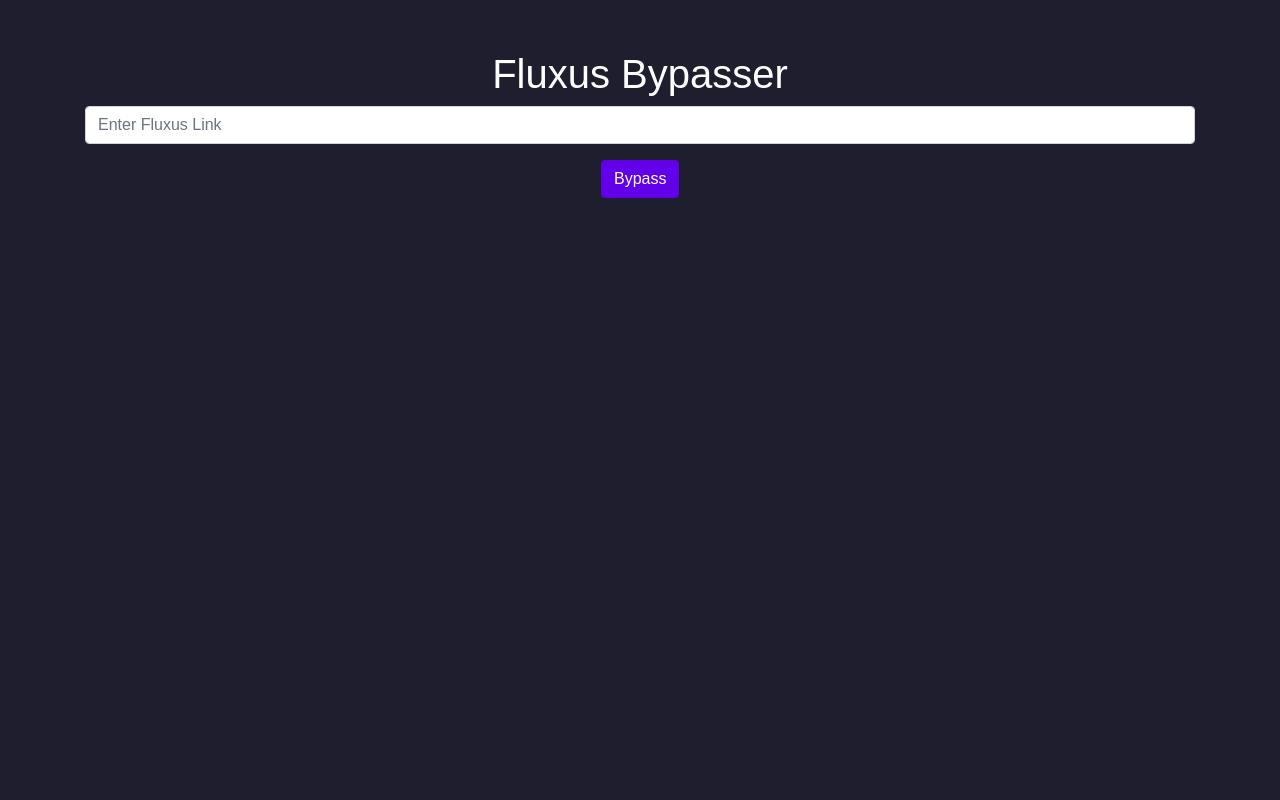
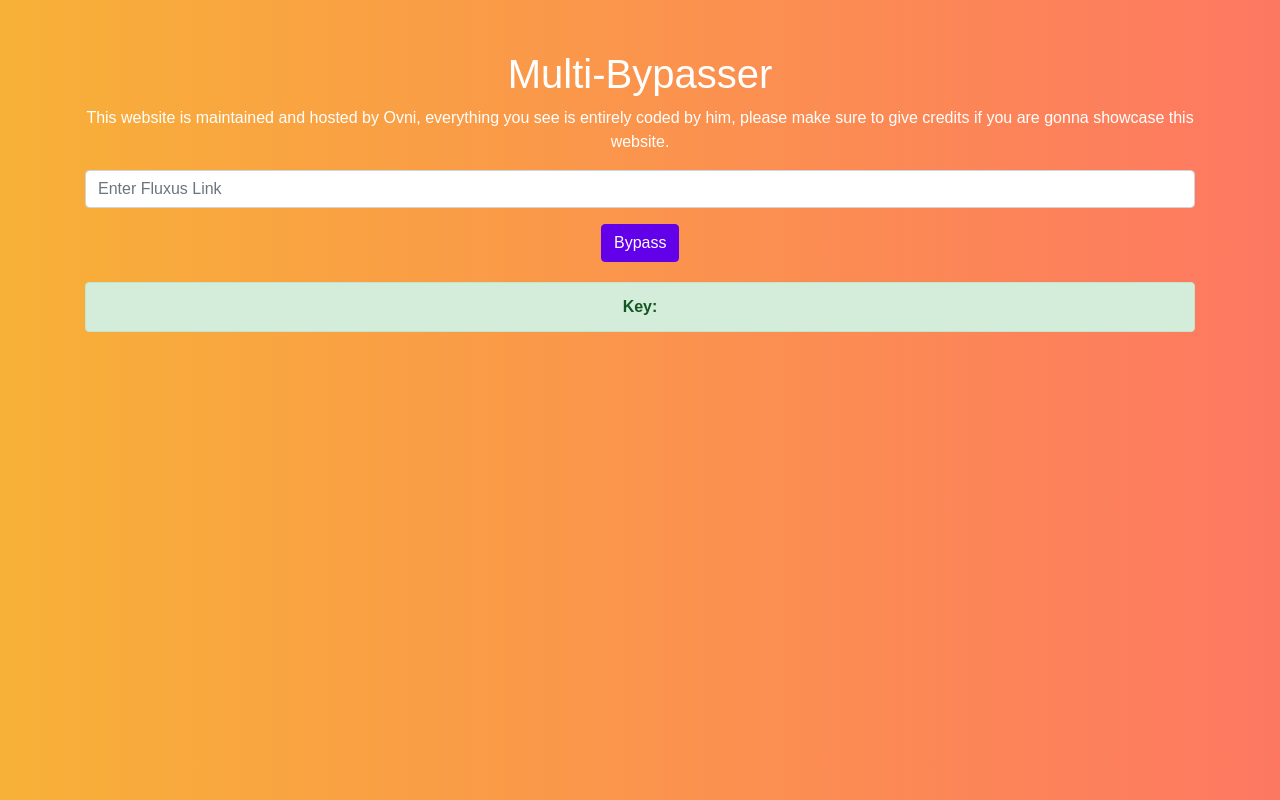
Before and after one commit to bdfdeveloping/bdfdeveloping.github.io, a plain HTML site: page index.html in a window 1280 px wide. Drawn offline with nearby package versions, Linux system fonts and the light colour scheme.

Commit message:
Update index.html

```diff
--- a/index.html
+++ b/index.html
@@ -3,7 +3,7 @@
 <head>
     <meta charset="UTF-8">
     <meta name="viewport" content="width=device-width, initial-scale=1.0">
-    <title>Fluxus Bypasser</title>
+    <title>Multi-Bypasser</title>
     <link rel="stylesheet" href="https://stackpath.bootstrapcdn.com/bootstrap/4.5.2/css/bootstrap.min.css">
     <link rel="stylesheet" href="https://cdnjs.cloudflare.com/ajax/libs/animate.css/4.1.1/animate.min.css">
     <style>
@@ -11,9 +11,12 @@
             background-color: #1e1e2f;
             color: #ffffff;
             font-family: Arial, sans-serif;
+            overflow: hidden;
         }
         .container {
             margin-top: 50px;
+            position: relative;
+            z-index: 1;
         }
         .btn-primary {
             background-color: #6200ea;
@@ -21,13 +24,36 @@
         }
         .result {
             margin-top: 20px;
-            display: none;
+            opacity: 0;
+            animation: fadeIn 0.5s ease-in-out forwards;
+        }
+        @keyframes fadeIn {
+            0% { opacity: 0; }
+            100% { opacity: 1; }
+        }
+        .background {
+            position: absolute;
+            top: 0;
+            left: 0;
+            width: 100%;
+            height: 100%;
+            background: linear-gradient(270deg, #ff6b6b, #f7b733, #f7b733, #ff6b6b);
+            background-size: 400% 400%;
+            animation: gradient 15s ease infinite;
+            z-index: 0;
+        }
+        @keyframes gradient {
+            0% { background-position: 0% 50%; }
+            50% { background-position: 100% 50%; }
+            100% { background-position: 0% 50%; }
         }
     </style>
 </head>
 <body>
+    <div class="background"></div>
     <div class="container text-center">
-        <h1 class="animate__animated animate__fadeInDown">Fluxus Bypasser</h1>
+        <h1 class="animate__animated animate__fadeInDown">Multi-Bypasser</h1>
+        <p>This website is maintained and hosted by Ovni, everything you see is entirely coded by him, please make sure to give credits if you are gonna showcase this website.</p>
         <form id="bypassForm">
             <div class="form-group">
                 <input type="url" id="urlInput" class="form-control" placeholder="Enter Fluxus Link" required>
@@ -43,15 +69,19 @@
         document.getElementById('bypassForm').addEventListener('submit', function(e) {
             e.preventDefault();
             const url = document.getElementById('urlInput').value;
-            const apiUrl = `https://bypass-beta.vercel.app/api/bypass?url=${encodeURIComponent(url)}`;
+            const apiUrl = `https://shouko-api.neyoshiiuem.workers.dev/bypass?link=${encodeURIComponent(url)}`;
+            const apiKey = 'rowansexygirllgbtcornhub18apikey';
 
-            fetch(apiUrl)
+            fetch(apiUrl, {
+                headers: {
+                    'Authorization': `Bearer ${apiKey}`
+                }
+            })
                 .then(response => response.json())
                 .then(data => {
                     if (data.key) {
                         document.getElementById('keyOutput').innerText = data.key;
                         document.querySelector('.result').style.display = 'block';
-                        document.querySelector('.result').classList.add('animate__animated', 'animate__fadeIn');
                     } else {
                         alert('Failed to bypass.');
                     }
```
